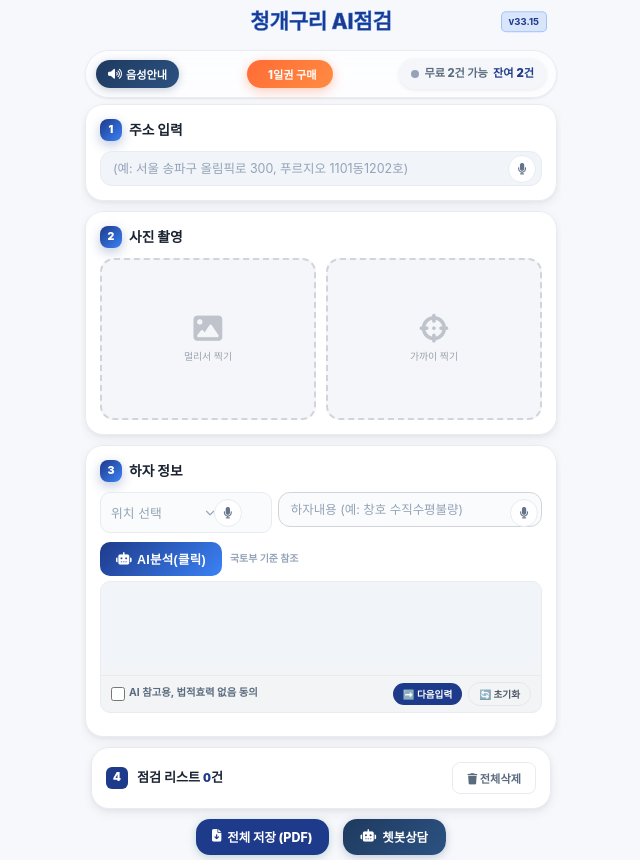
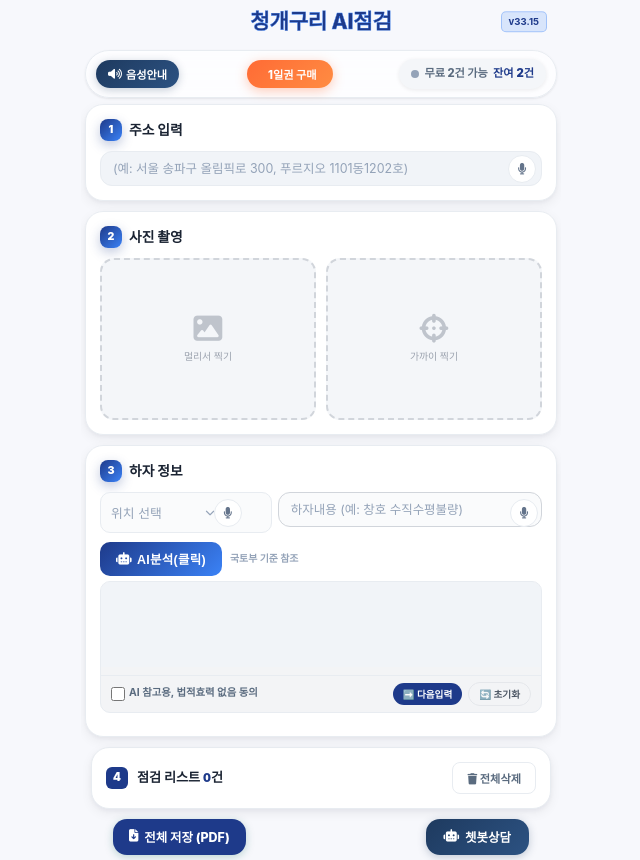
Before and after one commit to anhjjeon1/jeil, a plain HTML site: page index.html in a window 1280 px wide. Shown: the top 860 px of the page, without its empty margins (319-959 px from the left). Drawn offline with Linux system fonts and the light colour scheme; some icons are missing; a web font is replaced by a local one.

Commit message:
style: '전체 저장'·'챗봇상담' 버튼 양쪽 끝에서 살짝 중앙쪽으로 이동
- justify-content 다시 space-between으로 (양 끝 분리 정렬)
- .ba padding 4px → 32px (두 버튼이 각자 ~28px씩 안쪽 이동)
- 결과: 좌 32px / 우 32px (이전 4px 대비 안쪽)

Co-Authored-By: Claude Opus 4.7 (1M context) <noreply@anthropic.com>

```diff
--- a/index.html
+++ b/index.html
@@ -1090,7 +1090,7 @@ textarea.if{
 
 /* 하단 버튼 */
 .ba{
-  padding:0 4px;
+  padding:0 32px;
   margin-top:8px;
 }
 .ab{
@@ -2195,7 +2195,7 @@ button:not(:disabled):active{transition:transform .08s ease}
   <div id="lBox"></div>
 </div>
 
-<div class="ba" style="display:flex;justify-content:center;align-items:center;gap:14px">
+<div class="ba" style="display:flex;justify-content:space-between;align-items:center;gap:8px">
   <button class="ab pdf" onclick="A.pdf()" style="width:auto;border-radius:var(--r);padding:9px 16px;font-size:.78rem;font-weight:800;background:var(--p);color:#fff;border:none;cursor:pointer;display:inline-flex;align-items:center;justify-content:center;gap:6px;box-shadow:0 2px 8px rgba(10,107,92,.25);white-space:nowrap;flex-shrink:0">
     <i class="fa-solid fa-file-arrow-down"></i> 전체 저장 (PDF)
   </button>
```
